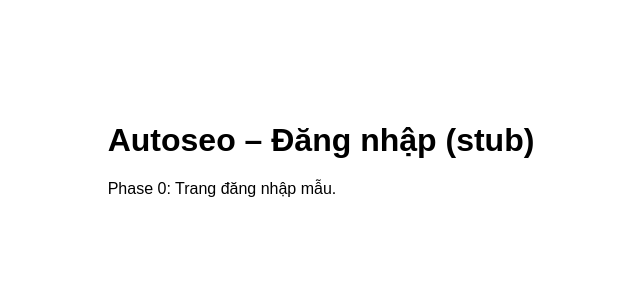
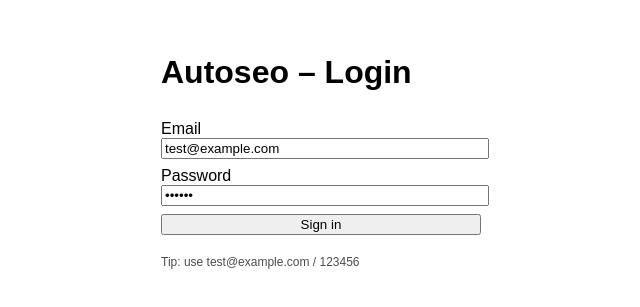
Before and after one commit to magnificodev/autoseo, a Next.js app in the folder dashboard/: page /login in a window 1280 px wide. Shown: the part 251-558 px from the top of the page, without its empty margins (319-959 px from the left). Built offline with nearby package versions, Linux system fonts and the light colour scheme; no server answers.

Commit message:
feat(frontend): minimal login + Sites CRUD + Content create/list using backend API

```diff
--- a/dashboard/app/login/page.tsx
+++ b/dashboard/app/login/page.tsx
@@ -1,21 +1,50 @@
 'use client';
-import React from 'react';
+import React, { useState } from 'react';
+import { API_BASE } from '@/lib/api';
 
 export default function LoginPage() {
+    const [email, setEmail] = useState('test@example.com');
+    const [password, setPassword] = useState('123456');
+    const [loading, setLoading] = useState(false);
+    const [error, setError] = useState<string | null>(null);
+
+    async function handleLogin(e: React.FormEvent) {
+        e.preventDefault();
+        setLoading(true);
+        setError(null);
+        try {
+            const res = await fetch(`${API_BASE}/auth/login`, {
+                method: 'POST',
+                headers: { 'Content-Type': 'application/x-www-form-urlencoded' },
+                body: new URLSearchParams({ username: email, password }).toString(),
+            });
+            if (!res.ok) throw new Error(await res.text());
+            const data = await res.json();
+            localStorage.setItem('token', data.access_token);
+            window.location.href = '/sites';
+        } catch (err: any) {
+            setError(err.message || 'Login failed');
+        } finally {
+            setLoading(false);
+        }
+    }
+
     return (
-        <main
-            style={{
-                display: 'flex',
-                minHeight: '100vh',
-                alignItems: 'center',
-                justifyContent: 'center',
-                fontFamily: 'sans-serif',
-            }}
-        >
-            <div>
-                <h1>Autoseo – Đăng nhập (stub)</h1>
-                <p>Phase 0: Trang đăng nhập mẫu.</p>
-            </div>
+        <main style={{ display: 'flex', minHeight: '100vh', alignItems: 'center', justifyContent: 'center', fontFamily: 'sans-serif' }}>
+            <form onSubmit={handleLogin} style={{ display: 'grid', gap: 8, minWidth: 320 }}>
+                <h1>Autoseo – Login</h1>
+                <label>
+                    Email
+                    <input value={email} onChange={(e) => setEmail(e.target.value)} style={{ width: '100%' }} />
+                </label>
+                <label>
+                    Password
+                    <input type="password" value={password} onChange={(e) => setPassword(e.target.value)} style={{ width: '100%' }} />
+                </label>
+                <button disabled={loading} type="submit">{loading ? 'Signing in...' : 'Sign in'}</button>
+                {error && <p style={{ color: 'red' }}>{error}</p>}
+                <p style={{ fontSize: 12, opacity: 0.7 }}>Tip: use test@example.com / 123456</p>
+            </form>
         </main>
     );
 }
--- /dev/null
+++ b/dashboard/lib/api.ts
@@ -0,0 +1,18 @@
+export const API_BASE = process.env.NEXT_PUBLIC_API_BASE || 'http://localhost:8000';
+
+export async function apiFetch<T>(path: string, options: RequestInit = {}): Promise<T> {
+  const token = typeof window !== 'undefined' ? localStorage.getItem('token') : null;
+  const headers: Record<string, string> = {
+    'Content-Type': 'application/json; charset=utf-8',
+    ...(options.headers as Record<string, string> | undefined),
+  };
+  if (token) headers.Authorization = `Bearer ${token}`;
+  const res = await fetch(`${API_BASE}${path}`, { ...options, headers });
+  if (!res.ok) {
+    const text = await res.text();
+    throw new Error(text || `Request failed: ${res.status}`);
+  }
+  const ct = res.headers.get('content-type') || '';
+  if (ct.includes('application/json')) return (await res.json()) as T;
+  return (await res.text()) as unknown as T;
+}
```
Also changed, not shown: dashboard/app/content/page.tsx (added, +53 -0 lines), dashboard/app/sites/page.tsx (added, +48 -0 lines).
